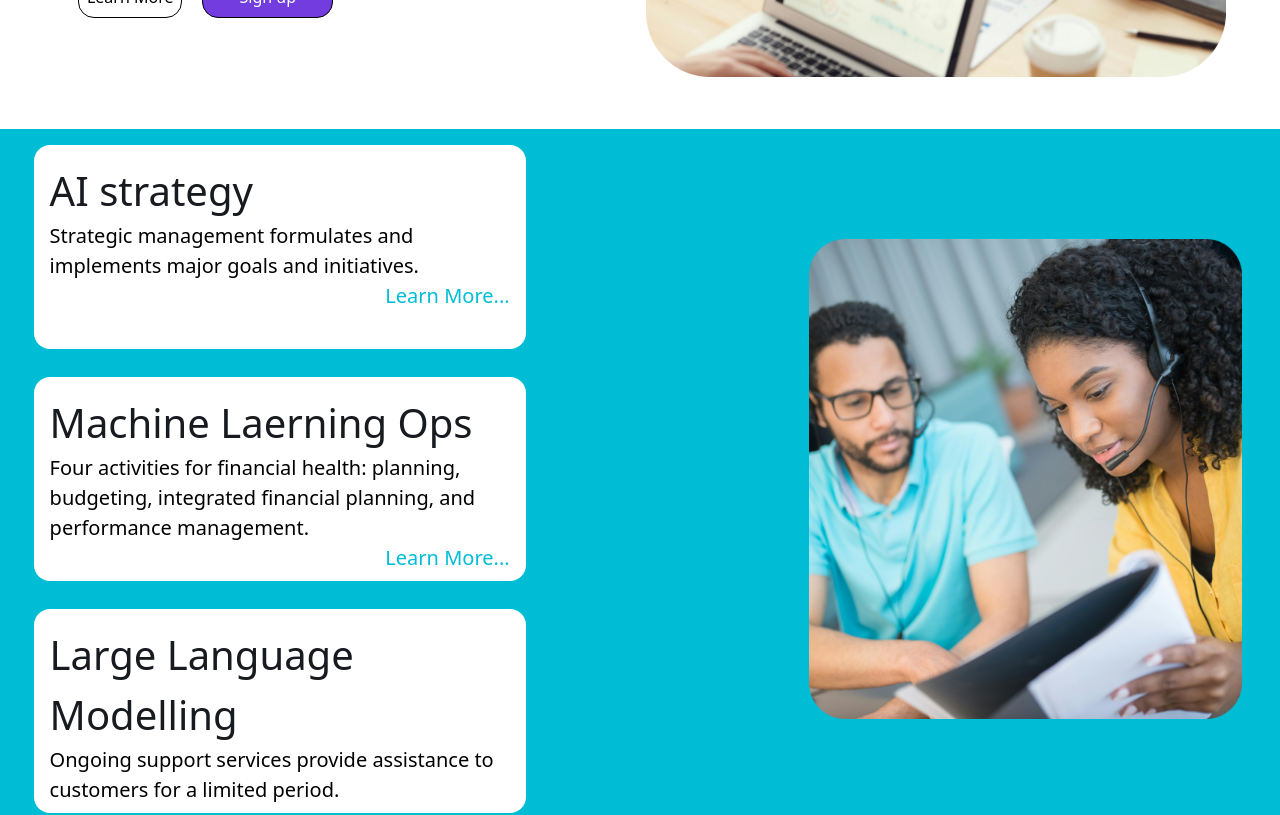
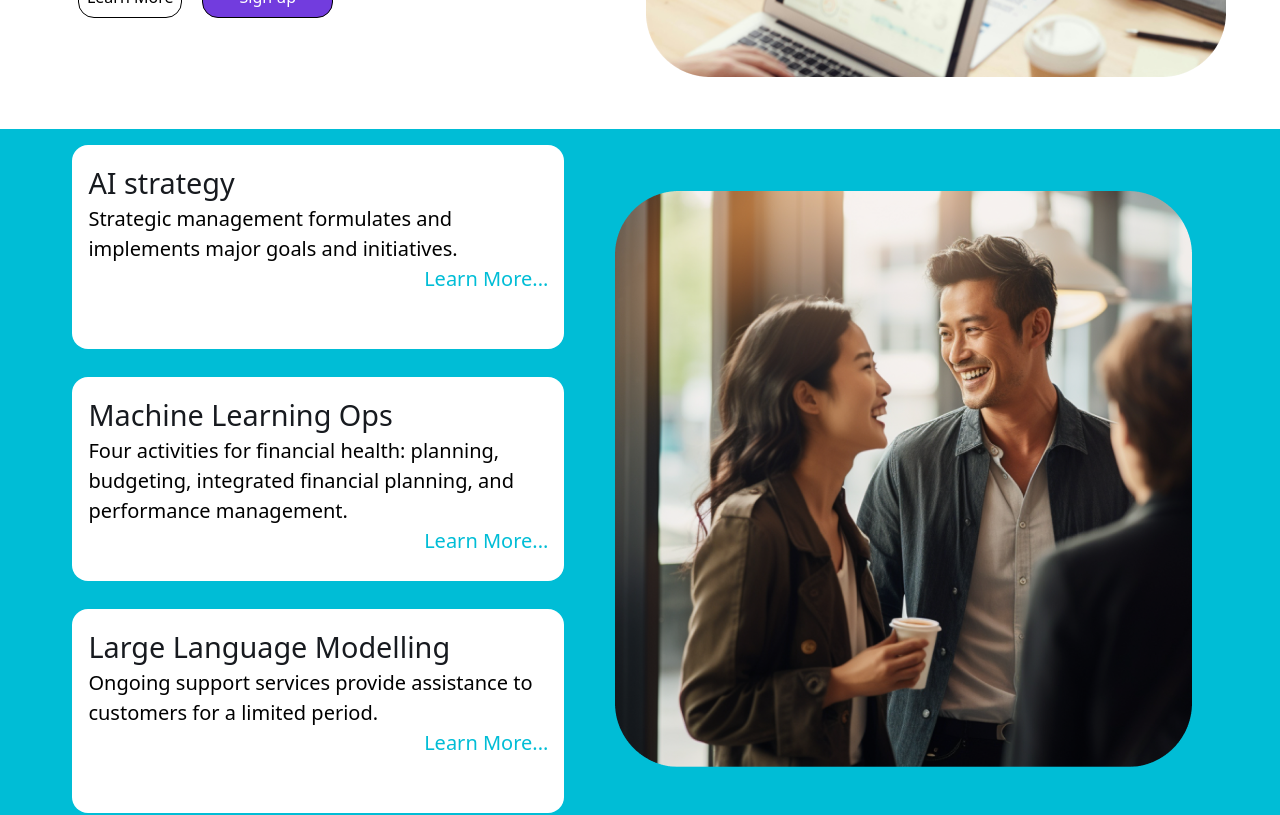
Before and after one commit to baobabpad-pilot/baobabpad_frontend_v0, a Next.js app: page /Cloud in a window 1280 px wide. Shown: the part 1300-2115 px from the top of the page. Built offline with nearby package versions, Linux system fonts and the light colour scheme.

Commit message:
(feat) added the content for the AI and Cloud page

```diff
--- /dev/null
+++ b/src/components/ai_and_data_sections/AI_strategy.tsx
@@ -0,0 +1,49 @@
+import React from "react";
+
+const AI_strategy = () => {
+  return (
+    <div className="px-4 py-4 flex flex-col gap-8 bg-[url('/introduction-solution-image.png')] bg-cover bg-center relative text-white bg-white bg-opacity-50 backdrop-blur-5 text-base">
+      <div className="absolute top-0 left-0 right-0 bottom-0 bg-gray-200 opacity-30 z-10"></div>
+      <div className="bg-black  bg-opacity-75 p-4 rounded-lg">
+        <p>
+          AI is a very common term nowadays, different interpretations almost
+          like an art. In the world of startups, two advantages make them stand
+          out, being lightweight, and risk friendly. Startups can ship product
+          without much bureaucracy. AI has joined the chat. Doesn't matter
+          whether you are in Timbuktu or Athens or Sydney, if the code works, it
+          works. Global product is global product.
+        </p>
+        <p>
+          When we start with text, think about having a custom chat GPT for your
+          own files - your own products, company statements, research papers and
+          so much more. Low resourced languages for close to half a decade -
+          bear in mind it's the tech world. African languages have been there.
+          At present, which texts do you have in mind?
+        </p>
+        <p>
+          Stable Diffusion and teams like Midjourney prove to us, ultramodern
+          modern graphic design from futuristic to a mesh with legacy, it is all
+          literally within the reach of our finger tips. Think about the graphic
+          designer who now has more than a hundred variations of the room they
+          took a picture of. Now that’s cool!
+        </p>
+
+        <p>
+          With speech, gears change.If your clients can Alexa on your web
+          application or mobile phone and it plays back in a different language,
+          it seems like one for special documentaries. But now, it's all about
+          the code, and that’s why we are here for you. The modules are speech
+          to text, text encoding to instruction, response decoding to text,
+          translated text, text to speech and voila!
+        </p>
+        <p>
+          Now querying your email via speech, how is your startup not in the
+          league of MAAN_ ( Meta, Apple, Amazon, Netflix, Alphabet)? How not?
+          May AI Strategy be always in your favour.
+        </p>
+      </div>
+    </div>
+  );
+};
+
+export default AI_strategy;
--- /dev/null
+++ b/src/components/ai_and_data_sections/Large_Language_Modelling.tsx
@@ -0,0 +1,9 @@
+import React from 'react'
+
+const Large_Language_Modelling = () => {
+  return (
+    <div>Large_Language_Modelling</div>
+  )
+}
+
+export default Large_Language_Modelling
--- /dev/null
+++ b/src/components/ai_and_data_sections/Machine_Learning_Ops.tsx
@@ -0,0 +1,9 @@
+import React from 'react'
+
+const Machine_Learning_Ops = () => {
+  return (
+    <div>Machine_Learning_Ops</div>
+  )
+}
+
+export default Machine_Learning_Ops
--- a/src/pages/Cloud.tsx
+++ b/src/pages/Cloud.tsx
@@ -2,29 +2,33 @@ import Faq from "@/components/FAQs/Faq";
 import Layout from "@/components/Layout";
 import Reviews from "@/components/Reviews/Reviews";
 import SolutionNavbar from "@/components/SolutionsNavbar/SolutionNavbar";
+import AI_strategy from "@/components/ai_and_data_sections/AI_strategy";
+import Large_Language_Modelling from "@/components/ai_and_data_sections/Large_Language_Modelling";
+import Machine_Learning_Ops from "@/components/ai_and_data_sections/Machine_Learning_Ops";
 import Features from "@/components/features/Features";
 import Link from "next/link";
 import { useRouter } from "next/router";
 import React, { useState } from "react";
 import Slider from "react-slick";
 
+
+interface FAQItem {
+  question: string;
+  answer: string;
+}
+
 const Cloud = () => {
 
-  interface SolutionsLinks {
-    label: string;
-    href: string;
-  }
-  interface FAQItem {
-    question: string;
-    answer: string;
-  }
 
-  const solutionLinks: SolutionsLinks[] = [
-    { label: "CLIENT SUPPORT  ", href: "/Client" },
-    { label: "REMOTE TEAM", href: "/Remote" },
-    { label: "DIGITAL" + String.fromCharCode(0x02e3), href: "/DigitalX" },
-    { label: "AI & DATA", href: "/Cloud" },
-  ];
+
+  const [componentVisible, setComponentVisible] = useState(false);
+
+  const handleClick = (event: any, componentName: any) => {
+    event.preventDefault();
+    setComponentVisible(componentName);
+  };
+
+
   const router = useRouter();
   const [isOpen, setIsOpen] = useState(false);
 
@@ -32,13 +36,6 @@ const Cloud = () => {
     setIsOpen(!isOpen);
   };
 
-  const settings = {
-    dots: true,
-    infinite: true,
-    speed: 500,
-    slidesToShow: 3,
-    slidesToScroll: 1,
-  };
 
 
   const features = [
@@ -141,45 +138,81 @@ const Cloud = () => {
         </section>
 
         <section className="flex mt-1 flex-col md:flex-row bg-[#00BDD6] flex-wrap justify-center items-center gap-x-[0.2rem]">
-          <div className="flex flex-col p-4 text-white items-start justify-center gap-y-7 gap-x-12 text-[1.25rem] max-w-full md:w-[60%]">
+          <div className="flex flex-col p-4 text-white items-start justify-center gap-y-7 gap-x-12 text-[1.25rem] max-w-full md:max-w-[50%]">
             <div className="sm:w-100% w-[30.75rem] h-[12.75rem] bg-white rounded-[1rem] flex flex-col text-black p-4 text-[#171A1F]">
-              <span className="text-[#171A1F] font-[500] text-[2.5rem]">
+              <span className="text-[#171A1F] font-[500] text-[1.8rem]">
                  AI strategy
               </span>
               <span className="">
               Strategic management formulates and implements major goals and initiatives.
               </span>
               <div className="w-[100%] flex justify-end">
-                <span className="text-[#00BDD6]">Learn More... </span>
+              <a
+                  href="#"
+                  onClick={(event) => handleClick(event, "AI strategy")}
+                  className="text-[#00BDD6] cursor-pointer"
+                >
+                  Learn More...
+                </a>
               </div>
             </div>
             <div className="sm:w-100% w-[30.75rem] h-[12.75rem] bg-white rounded-[1rem] flex flex-col text-black p-4 text-[#171A1F]">
-              <span className="text-[#171A1F] font-[500] text-[2.5rem]">
-                Machine Laerning Ops
+              <span className="text-[#171A1F] font-[500] text-[1.8rem]">
+                Machine Learning Ops
               </span>
               <span className="">
               Four activities for financial health: planning, budgeting, integrated financial planning, and performance management.
               </span>
               <div className="w-[100%] flex justify-end">
-                <span className="text-[#00BDD6]">Learn More... </span>
+              <a
+                  href="#"
+                  onClick={(event) => handleClick(event, "Machine Learning Ops")}
+                  className="text-[#00BDD6] cursor-pointer"
+                >
+                  Learn More...
+                </a>
               </div>
             </div>
             <div className="sm:w-100% w-[30.75rem] h-[12.75rem] bg-white rounded-[1rem] flex flex-col text-black p-4 text-[#171A1F]">
-              <span className="text-[#171A1F] font-[500] text-[2.5rem]">
+              <span className="text-[#171A1F] font-[500] text-[1.8rem]">
             Large Language Modelling
               </span>
               <span className="">
               Ongoing support services provide assistance to customers for a limited period.
               </span>
               <div className="w-[100%]  flex justify-end">
-                <span className="text-[#00BDD6]">Learn More... </span>
+              <a
+                  href="#"
+                  onClick={(event) => handleClick(event, "Large Language Modelling")}
+                  className="text-[#00BDD6] cursor-pointer"
+                >
+                  Learn More...
+                </a>
               </div>
             </div>
           </div>
 
-          <div className="w-full md:w-[37%] md:h-[40%] flex justify-center p-5">
-            <img src="/digital_section_3_image.png" alt="a guy smiling"  className="w-100%"/>
-          </div>
+          <div
+            className="w-full md:w-[50%] md:h-[50%] flex justify-center p-5"
+            id="right-sub-section"
+          >
+            {componentVisible === "AI strategy" && <AI_strategy />}
+            {componentVisible === "Machine Learning Ops" && <Machine_Learning_Ops />}
+            {componentVisible === "Large Language Modelling" && <Large_Language_Modelling />}
+
+            {!componentVisible && (
+              <img src="/introduction-solution-image.png" alt="a guy smiling" />
+            )}
+            </div>
+
+
+
+
+
+
+
+
+
         </section>
 
         <section className="flex flex-col md:flex-row items-center justify-center flex-wrap p-12 ">
--- a/src/pages/DigitalX.tsx
+++ b/src/pages/DigitalX.tsx
@@ -3,7 +3,6 @@ import React, { useState } from "react";
 import Solutions from "./Solutions";
 import { useRouter } from "next/router";
 import Link from "next/link";
-
 import Future_is_cloud from "@/components/homepage_sections/Future_is_cloud";
 import Cloud_xPert from "@/components/homepage_sections/Cloud_xPert";
 import Cloud_base from "@/components/homepage_sections/Cloud_base";
```
